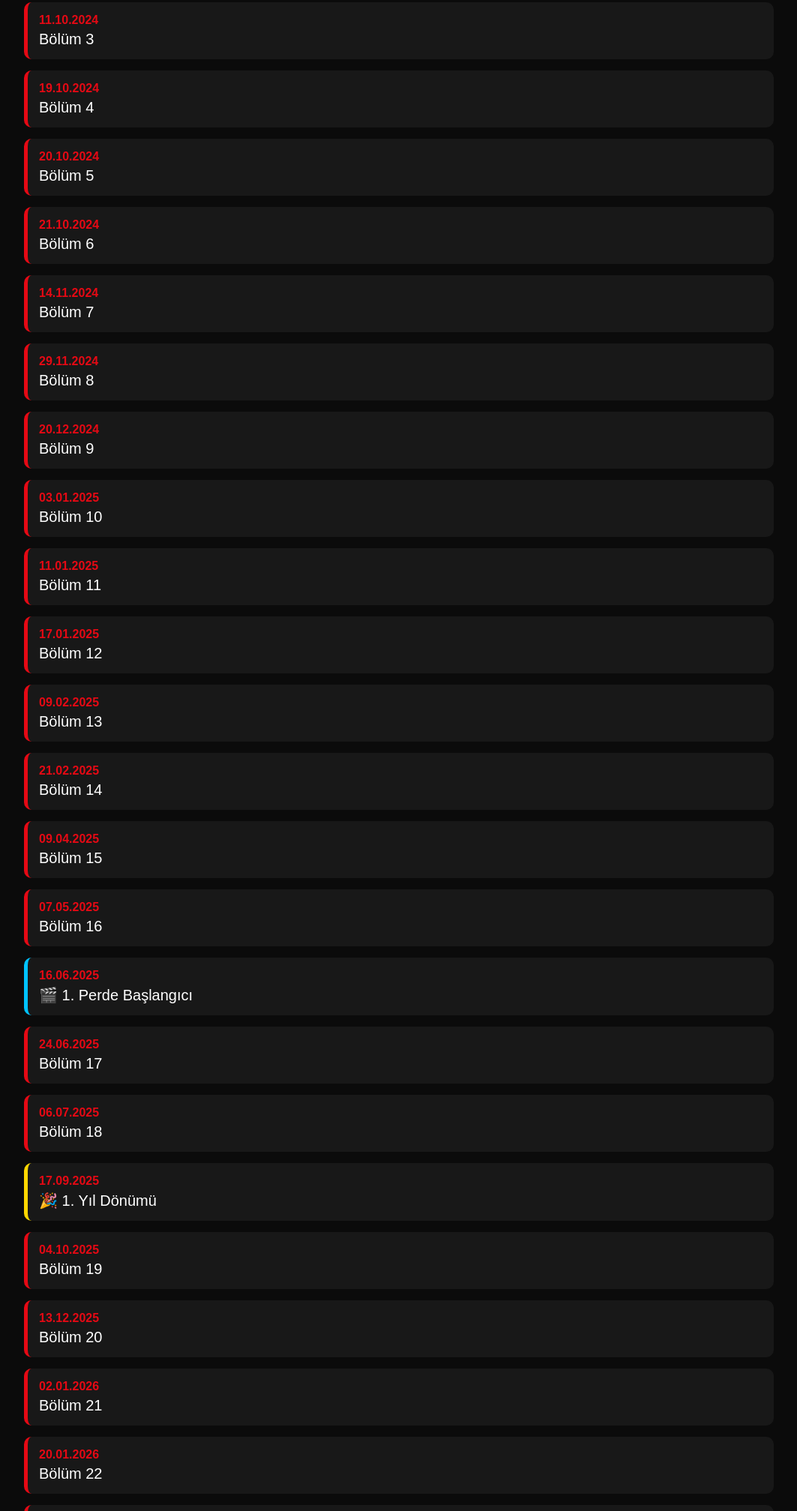
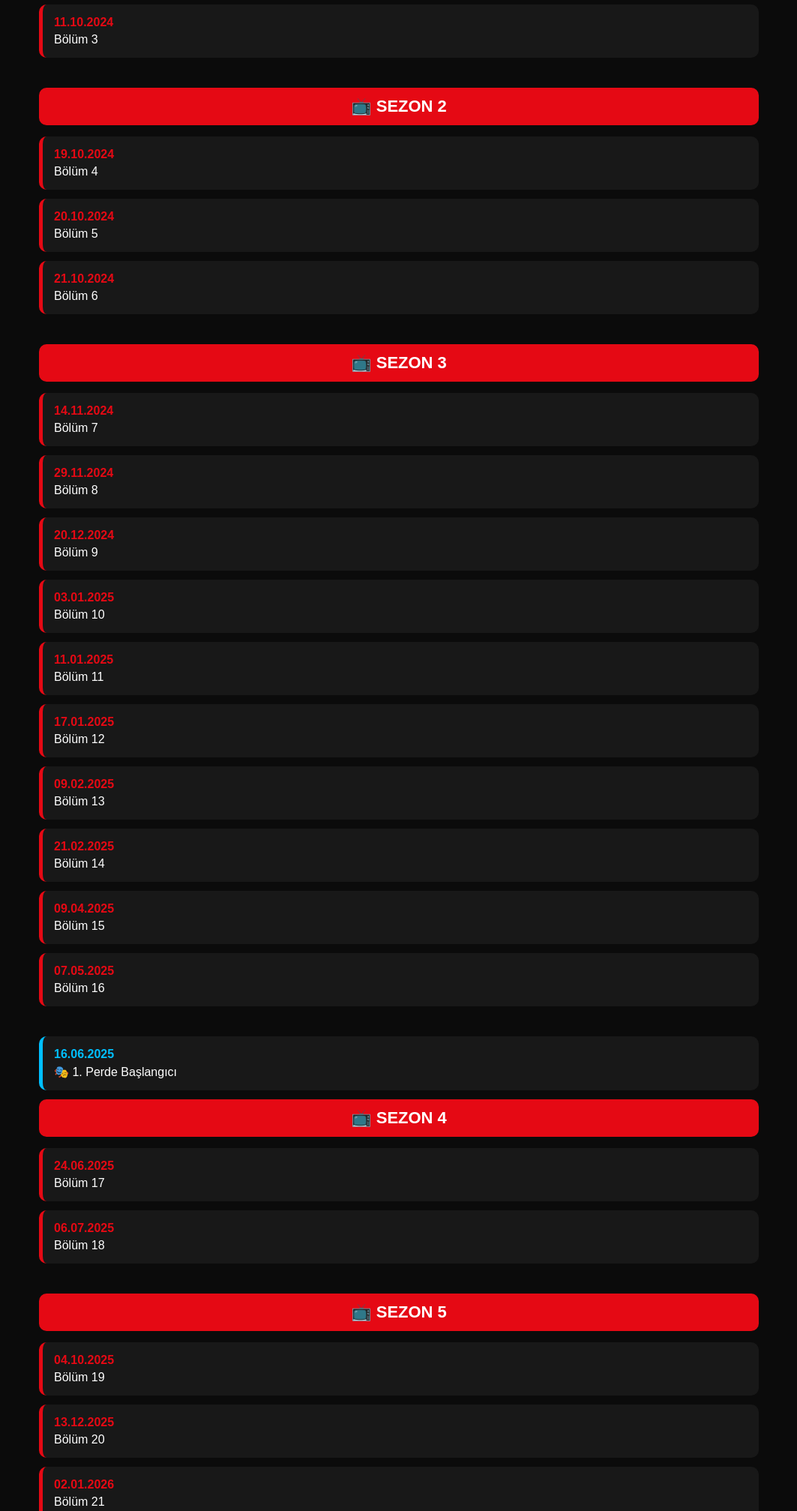
Before and after one commit to ismailg-studio/yayin-takvimi, a plain HTML site: page index.html in a window 1280 px wide. Shown: the part 456-2471 px from the top of the page at 75% size, without its empty margins (108-1171 px from the left). Drawn offline with Linux system fonts and the light colour scheme.

Commit message:
Refactor HTML structure and styles for clarity

```diff
--- a/index.html
+++ b/index.html
@@ -4,27 +4,32 @@
 <meta name="viewport" content="width=device-width, initial-scale=1.0">
 <title>Irklar Arası Savaş - Yayın Takvimi</title><style>
 
+*{
+margin:0;
+padding:0;
+box-sizing:border-box;
+}
+
 body{
-    margin:0;
 background:#0b0b0b;
+font-family:Arial,sans-serif;
 color:white;
-    font-family:Arial,sans-serif;
 }
 
 header{
+background:#111;
+padding:30px;
 text-align:center;
-    padding:30px;
-    background:#111;
+}
+
+header h1{
 color:#e50914;
 font-size:34px;
-    font-weight:bold;
 }
 
-.sub{
-    text-align:center;
+header p{
 color:#aaa;
-    margin:15px 0 30px;
-    font-size:18px;
+margin-top:10px;
 }
 
 .container{
@@ -33,19 +38,39 @@ header{
 padding:20px;
 }
 
+.season{
+margin-bottom:40px;
+}
+
+.season-title{
+background:#e50914;
+padding:12px;
+border-radius:10px;
+font-size:22px;
+font-weight:bold;
+text-align:center;
+margin-bottom:15px;
+}
+
 .card{
 background:#181818;
 border-left:5px solid #e50914;
-    margin-bottom:15px;
 padding:15px;
+margin-bottom:12px;
 border-radius:10px;
-    transition:.3s;
+transform:translateY(40px);
+opacity:0;
+animation:show .7s forwards;
 }
 
-.card:hover{
-    transform:translateX(5px);
-    background:#202020;
-}
+.card:nth-child(2){animation-delay:.1s;}
+.card:nth-child(3){animation-delay:.2s;}
+.card:nth-child(4){animation-delay:.3s;}
+.card:nth-child(5){animation-delay:.4s;}
+.card:nth-child(6){animation-delay:.5s;}
+.card:nth-child(7){animation-delay:.6s;}
+.card:nth-child(8){animation-delay:.7s;}
+.card:nth-child(9){animation-delay:.8s;}
 
 .date{
 color:#e50914;
@@ -53,55 +78,106 @@ header{
 margin-bottom:5px;
 }
 
-.title{
-    font-size:20px;
-}
-
 .special{
 border-left:5px solid gold;
 }
 
-.perde{
-    border-left:5px solid #00c3ff;
+.special .date{
+color:gold;
 }
 
-</style></head><body><header>IRKLAR ARASI SAVAŞ</header><div class="sub">
-Yayın Takvimi ve Kronoloji
-</div><div class="container"><div class="card special">
+.perde{
+border-left:5px solid #00bfff;
+}
+
+.perde .date{
+color:#00bfff;
+}
+
+@keyframes show{
+to{
+opacity:1;
+transform:translateY(0);
+}
+}
+
+footer{
+text-align:center;
+padding:30px;
+color:#777;
+}
+
+</style></head><body><header>
+<h1>IRKLAR ARASI SAVAŞ</h1>
+<p>Yayın Takvimi ve Kronoloji</p>
+</header><div class="container"><div class="card special">
 <div class="date">03.09.2024</div>
-<div class="title">🎉 İlk Tanıtım</div>
-</div><div class="card"><div class="date">17.09.2024</div><div class="title">Bölüm 1</div></div>
-<div class="card"><div class="date">24.09.2024</div><div class="title">Bölüm 2</div></div>
-<div class="card"><div class="date">11.10.2024</div><div class="title">Bölüm 3</div></div>
-<div class="card"><div class="date">19.10.2024</div><div class="title">Bölüm 4</div></div>
-<div class="card"><div class="date">20.10.2024</div><div class="title">Bölüm 5</div></div>
-<div class="card"><div class="date">21.10.2024</div><div class="title">Bölüm 6</div></div>
-<div class="card"><div class="date">14.11.2024</div><div class="title">Bölüm 7</div></div>
-<div class="card"><div class="date">29.11.2024</div><div class="title">Bölüm 8</div></div>
-<div class="card"><div class="date">20.12.2024</div><div class="title">Bölüm 9</div></div><div class="card"><div class="date">03.01.2025</div><div class="title">Bölüm 10</div></div>
-<div class="card"><div class="date">11.01.2025</div><div class="title">Bölüm 11</div></div>
-<div class="card"><div class="date">17.01.2025</div><div class="title">Bölüm 12</div></div>
-<div class="card"><div class="date">09.02.2025</div><div class="title">Bölüm 13</div></div>
-<div class="card"><div class="date">21.02.2025</div><div class="title">Bölüm 14</div></div>
-<div class="card"><div class="date">09.04.2025</div><div class="title">Bölüm 15</div></div>
-<div class="card"><div class="date">07.05.2025</div><div class="title">Bölüm 16</div></div><div class="card perde">
+<div>🎉 İlk Tanıtım</div>
+</div><div class="season">
+<div class="season-title">📺 SEZON 1</div><div class="card">
+<div class="date">17.09.2024</div>
+<div>Bölüm 1</div>
+</div><div class="card">
+<div class="date">24.09.2024</div>
+<div>Bölüm 2</div>
+</div><div class="card">
+<div class="date">11.10.2024</div>
+<div>Bölüm 3</div>
+</div></div><div class="season">
+<div class="season-title">📺 SEZON 2</div><div class="card">
+<div class="date">19.10.2024</div>
+<div>Bölüm 4</div>
+</div><div class="card">
+<div class="date">20.10.2024</div>
+<div>Bölüm 5</div>
+</div><div class="card">
+<div class="date">21.10.2024</div>
+<div>Bölüm 6</div>
+</div></div><div class="season">
+<div class="season-title">📺 SEZON 3</div><div class="card"><div class="date">14.11.2024</div><div>Bölüm 7</div></div>
+<div class="card"><div class="date">29.11.2024</div><div>Bölüm 8</div></div>
+<div class="card"><div class="date">20.12.2024</div><div>Bölüm 9</div></div>
+<div class="card"><div class="date">03.01.2025</div><div>Bölüm 10</div></div>
+<div class="card"><div class="date">11.01.2025</div><div>Bölüm 11</div></div>
+<div class="card"><div class="date">17.01.2025</div><div>Bölüm 12</div></div>
+<div class="card"><div class="date">09.02.2025</div><div>Bölüm 13</div></div>
+<div class="card"><div class="date">21.02.2025</div><div>Bölüm 14</div></div>
+<div class="card"><div class="date">09.04.2025</div><div>Bölüm 15</div></div>
+<div class="card"><div class="date">07.05.2025</div><div>Bölüm 16</div></div></div><div class="card perde">
 <div class="date">16.06.2025</div>
-<div class="title">🎬 1. Perde Başlangıcı</div>
-</div><div class="card"><div class="date">24.06.2025</div><div class="title">Bölüm 17</div></div>
-<div class="card"><div class="date">06.07.2025</div><div class="title">Bölüm 18</div></div><div class="card special">
+<div>🎭 1. Perde Başlangıcı</div>
+</div><div class="season">
+<div class="season-title">📺 SEZON 4</div><div class="card">
+<div class="date">24.06.2025</div>
+<div>Bölüm 17</div>
+</div><div class="card">
+<div class="date">06.07.2025</div>
+<div>Bölüm 18</div>
+</div></div><div class="season">
+<div class="season-title">📺 SEZON 5</div><div class="card"><div class="date">04.10.2025</div><div>Bölüm 19</div></div>
+<div class="card"><div class="date">13.12.2025</div><div>Bölüm 20</div></div>
+<div class="card"><div class="date">02.01.2026</div><div>Bölüm 21</div></div>
+<div class="card"><div class="date">20.01.2026</div><div>Bölüm 22</div></div>
+<div class="card"><div class="date">26.01.2026</div><div>Bölüm 23</div></div>
+<div class="card"><div class="date">19.02.2026</div><div>Bölüm 24</div></div>
+<div class="card"><div class="date">27.02.2026</div><div>Bölüm 25</div></div>
+<div class="card"><div class="date">06.03.2026</div><div>Bölüm 26</div></div></div><div class="card perde">
+<div class="date">23.06.2026</div>
+<div>🎭 2. Perde Başlangıcı</div>
+</div><div class="season">
+<div class="season-title">📺 SEZON 6</div><div class="card">
+<div class="date">29.04.2026</div>
+<div>Bölüm 27</div>
+</div><div class="card">
+<div class="date">04.05.2026</div>
+<div>Bölüm 28</div>
+</div><div class="card">
+<div class="date">01.06.2026</div>
+<div>Bölüm 29</div>
+</div></div><div class="card special">
 <div class="date">17.09.2025</div>
-<div class="title">🎉 1. Yıl Dönümü</div>
-</div><div class="card"><div class="date">04.10.2025</div><div class="title">Bölüm 19</div></div>
-<div class="card"><div class="date">13.12.2025</div><div class="title">Bölüm 20</div></div><div class="card"><div class="date">02.01.2026</div><div class="title">Bölüm 21</div></div>
-<div class="card"><div class="date">20.01.2026</div><div class="title">Bölüm 22</div></div>
-<div class="card"><div class="date">26.01.2026</div><div class="title">Bölüm 23</div></div>
-<div class="card"><div class="date">19.02.2026</div><div class="title">Bölüm 24</div></div>
-<div class="card"><div class="date">27.02.2026</div><div class="title">Bölüm 25</div></div>
-<div class="card"><div class="date">06.03.2026</div><div class="title">Bölüm 26</div></div>
-<div class="card"><div class="date">29.04.2026</div><div class="title">Bölüm 27</div></div>
-<div class="card"><div class="date">04.05.2026</div><div class="title">Bölüm 28</div></div>
-<div class="card"><div class="date">01.06.2026</div><div class="title">Bölüm 29</div></div><div class="card perde">
-<div class="date">23.06.2026</div>
-<div class="title">🎬 2. Perde Başlangıcı</div>
-</div></div></body>
+<div>🏆 1. Yıl Dönümü</div>
+</div></div><footer>
+Irklar Arası Savaş © İsmailG Studio
+</footer></body>
 </html>
```
Lines whose indentation alone changed are shown as unchanged.
